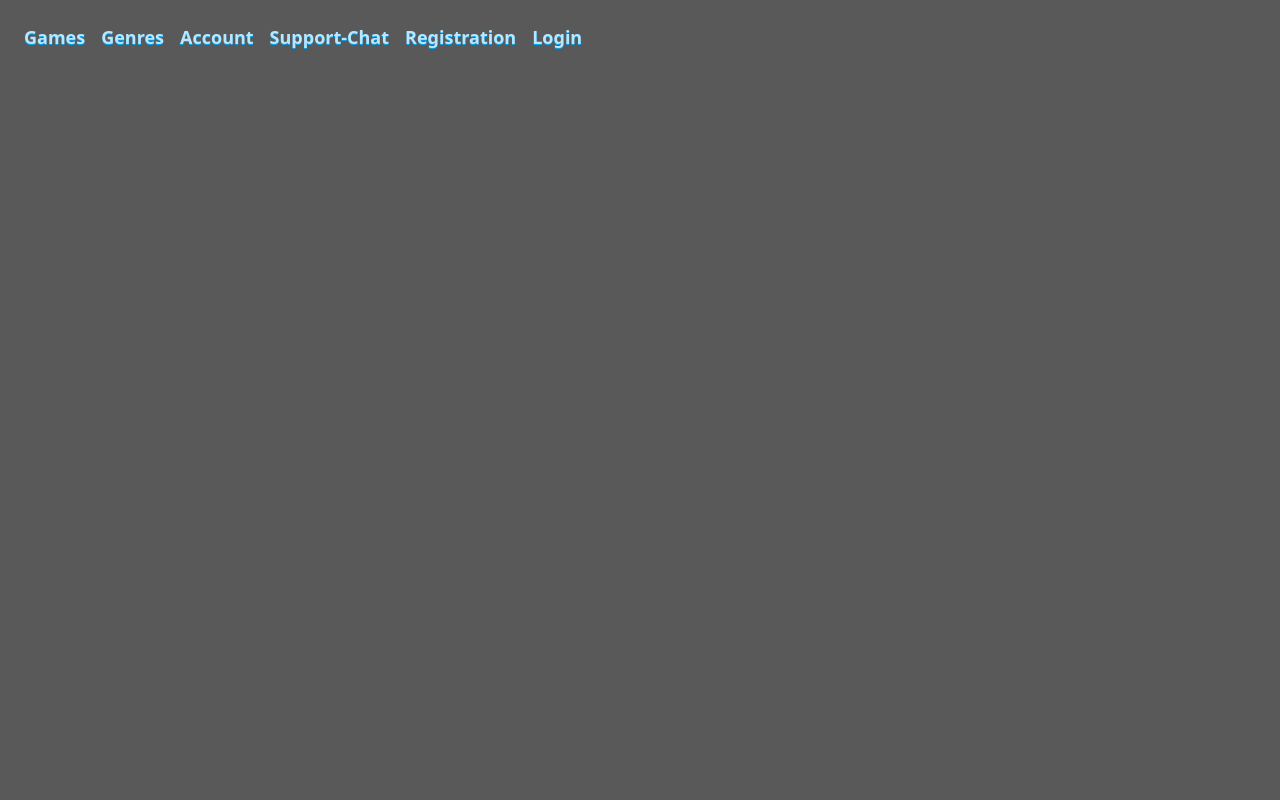
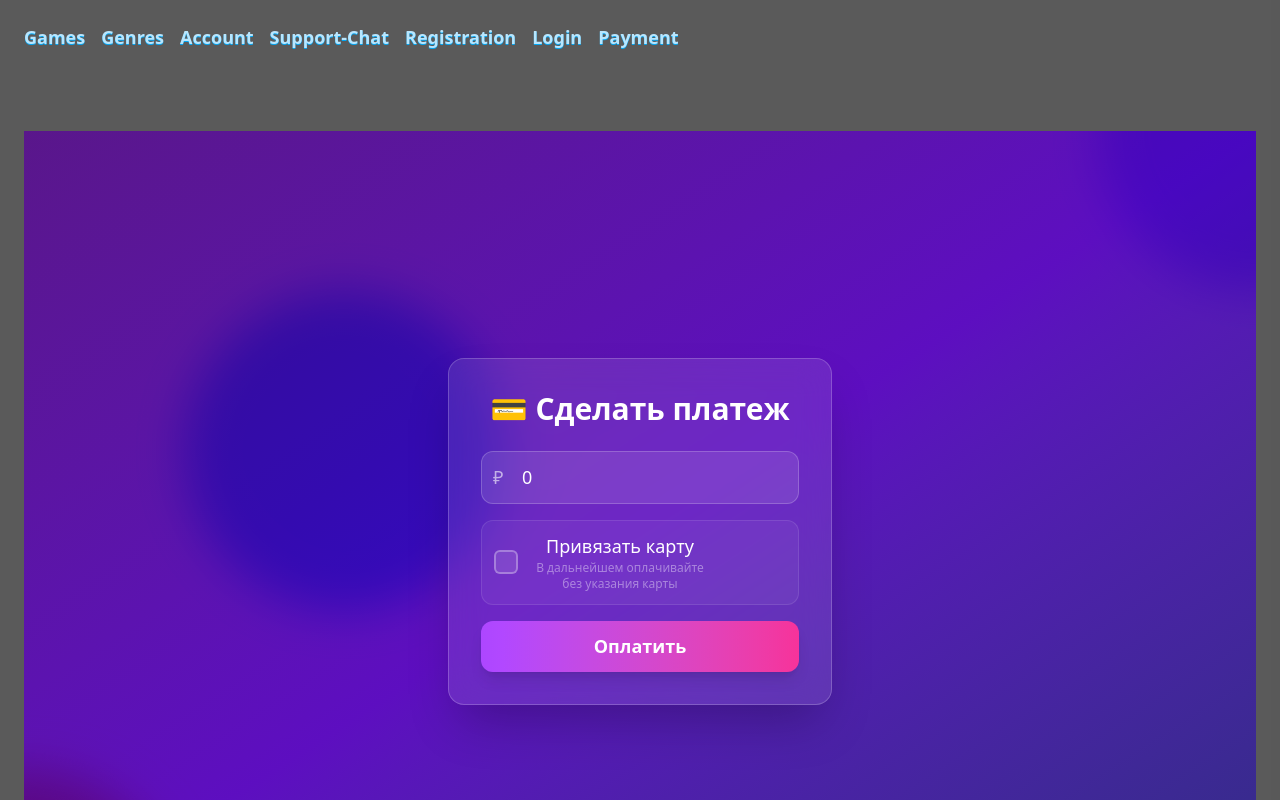
Before and after one commit to boso0zoku0/shop_frontend, a React (Vite) app: page /payment in a window 1280 px wide. Shown: the top 800 px of the page. Built offline with nearby package versions, Linux system fonts and the light colour scheme.

Commit message:
Implemented basic yookassa integration. The backend is ready, and there are several types of payments. the frontend needs to be adjusted a little, standard payment has already been implemented and with a linked card.

```diff
--- a/src/App.tsx
+++ b/src/App.tsx
@@ -1,6 +1,5 @@
 import './App.css'
 import {BrowserRouter as Router, Route, Routes} from 'react-router-dom';
-import MainPage from "./components/shop/ListGames.tsx";
 import Genres from "./components/shop/ListGenres.tsx";
 import ActionGames from "./components/shop/GamesAction.tsx";
 import StrategyGames from "./components/shop/GamesStrategy.tsx";
@@ -10,6 +9,7 @@ import RegistrationUsers from "./components/shop/Auth/Registration.tsx";
 import LoginUsers from "./components/shop/Auth/Login.tsx";
 import VoteGames from "./components/shop/VotePost.tsx";
 import ListGames from "./components/shop/ListGames.tsx";
+import Payment from "./components/shop/payments/payment.tsx";
 
 export default function App() {
   return (
@@ -28,6 +28,8 @@ export default function App() {
             </li>
             <li className="text-sky-200 text-shadow-2xs text-shadow-sky-500 font-thick"><a href="/login">Login</a>
             </li>
+            <li className="text-sky-200 text-shadow-2xs text-shadow-sky-500 font-thick"><a href="/payment">Payment</a>
+            </li>
           </ul>
         </nav>
         <Routes>
@@ -40,6 +42,7 @@ export default function App() {
           <Route path="/games/rpg" element={<RpgGames/>}/>
           <Route path="/ws" element={<ChatWebsocket/>}/>
           <Route path="/vote/:gameParam" element={<VoteGames />}/>
+          <Route path="/payment" element={<Payment />}/>
 
         </Routes>
 
--- /dev/null
+++ b/src/components/shop/payments/payment.tsx
@@ -0,0 +1,176 @@
+import React, {useEffect, useState} from "react";
+import axios from "axios";
+import {Lock} from "lucide-react";
+
+
+export default function Payment() {
+  const [price, setPrice] = useState<number>(0)
+  const [load, setLoad] = useState(false)
+  const [response, setResponse] = useState<any>(null)
+  const [error, setError] = useState<string | null>(null)
+  const [useSavedCard, setUseSavedCard] = useState(false) // новый state
+
+  const handlePayment = async () => {
+    if (!price || price <= 0) {
+      setError('Введите корректную сумму')
+      return
+    }
+
+    setLoad(true)
+    setError(null)
+    try {
+      // Выбираем эндпоинт в зависимости от чекбокса
+      const endpoint = useSavedCard
+        ? 'http://localhost:8000/payments/add/payment/future/linking'  // с привязкой карты
+        : 'http://localhost:8000/payments/add'               // обычный платеж
+
+      const resp = await axios.post(
+        `${endpoint}?price=${price}`,
+        {},
+        {withCredentials: true}
+      )
+
+      // Сохраняем ответ для отображения
+      setResponse(resp.data)
+
+      // Редирект на страницу оплаты ЮKassa (если есть)
+      if (resp.data.confirmation?.confirmation_url) {
+        window.location.href = resp.data.confirmation.confirmation_url
+      }
+
+    } catch (err) {
+      if (axios.isAxiosError(err)) {
+        if (err.response) {
+          setError(`Ошибка ${err.response.status}: ${err.response.data?.detail || 'Неизвестная ошибка'}`)
+        } else if (err.request) {
+          setError('Сервер не отвечает. Проверьте подключение.')
+        } else {
+          setError(`Ошибка запроса: ${err.message}`)
+        }
+      } else {
+        setError('Произошла неизвестная ошибка')
+      }
+    } finally {
+      setLoad(false)
+    }
+  }
+
+  return (
+    <div
+      className="relative flex items-center justify-center min-h-screen bg-gradient-to-br from-purple-900 via-violet-800 to-indigo-900 overflow-hidden">
+      {/* Анимированный фон */}
+      <div className="absolute inset-0 overflow-hidden">
+        <div
+          className="absolute -top-40 -right-40 w-80 h-80 bg-purple-500 rounded-full mix-blend-multiply filter blur-xl opacity-70 animate-blob"></div>
+        <div
+          className="absolute -bottom-40 -left-40 w-80 h-80 bg-pink-500 rounded-full mix-blend-multiply filter blur-xl opacity-70 animate-blob animation-delay-2000"></div>
+        <div
+          className="absolute top-40 left-40 w-80 h-80 bg-indigo-500 rounded-full mix-blend-multiply filter blur-xl opacity-70 animate-blob animation-delay-4000"></div>
+      </div>
+
+      {/* Основная карточка */}
+      <div className="relative bg-white/10 backdrop-blur-lg rounded-2xl shadow-2xl p-8 w-96 border border-white/20">
+        <h2 className="text-3xl font-bold text-white mb-6 text-center">
+          💳 Сделать платеж
+        </h2>
+
+        <div className="space-y-4">
+          {/* Поле ввода суммы */}
+          <div className="relative">
+            <div className="absolute inset-y-0 left-0 pl-3 flex items-center pointer-events-none">
+              <span className="text-white/60">₽</span>
+            </div>
+            <input
+              className="w-full pl-10 pr-4 py-3 bg-white/10 border border-white/20 rounded-xl text-white placeholder-white/40 focus:outline-none focus:ring-2 focus:ring-purple-400 transition-all"
+              type="number"
+              value={price}
+              onChange={(e) => setPrice(Number(e.target.value))}
+              placeholder="Введите сумму"
+              min="1"
+            />
+          </div>
+
+          {/* Чекбокс для привязки карты */}
+          <div className="flex items-center space-x-3 p-3 bg-white/5 rounded-xl border border-white/10">
+            <div
+              className={`relative w-6 h-6 rounded-md border-2 transition-all cursor-pointer flex items-center justify-center flex-shrink-0
+                ${useSavedCard
+                ? 'bg-purple-500 border-purple-400'
+                : 'bg-white/10 border-white/30'}`}
+              onClick={() => setUseSavedCard(!useSavedCard)}
+            >
+              {useSavedCard && (
+                <svg className="w-4 h-4 text-white" fill="currentColor" viewBox="0 0 20 20">
+                  <path fillRule="evenodd"
+                        d="M16.707 5.293a1 1 0 010 1.414l-8 8a1 1 0 01-1.414 0l-4-4a1 1 0 011.414-1.414L8 12.586l7.293-7.293a1 1 0 011.414 0z"
+                        clipRule="evenodd"/>
+                </svg>
+              )}
+            </div>
+
+            <div className="flex-1 min-w-0">
+              <p className="text-white font-medium">Привязать карту</p>
+              <p className="text-white/40 text-xs">В дальнейшем оплачивайте без указания карты</p>
+            </div>
+
+            {/* Бейдж с фиксированной шириной */}
+            <div className="flex-shrink-0 w-16 text-right">
+              {useSavedCard && (
+                <div className="bg-purple-500/20 text-purple-300 text-xs px-2 py-1 rounded-full inline-block">
+                  активно
+                </div>
+              )}
+            </div>
+          </div>
+
+          {/* Кнопка оплаты */}
+          <button
+            onClick={handlePayment}
+            disabled={load}
+            className="w-full py-3 px-4 bg-gradient-to-r from-purple-500 to-pink-500 hover:from-purple-600 hover:to-pink-600 text-white font-semibold rounded-xl shadow-lg transform transition-all duration-200 hover:scale-[1.02] disabled:opacity-50 disabled:cursor-not-allowed disabled:hover:scale-100"
+          >
+            {load ? (
+              <span className="flex items-center justify-center">
+                <svg className="animate-spin -ml-1 mr-3 h-5 w-5 text-white" xmlns="http://www.w3.org/2000/svg"
+                     fill="none" viewBox="0 0 24 24">
+                  <circle className="opacity-25" cx="12" cy="12" r="10" stroke="currentColor" strokeWidth="4"></circle>
+                  <path className="opacity-75" fill="currentColor"
+                        d="M4 12a8 8 0 018-8V0C5.373 0 0 5.373 0 12h4zm2 5.291A7.962 7.962 0 014 12H0c0 3.042 1.135 5.824 3 7.938l3-2.647z"></path>
+                </svg>
+                Обработка...
+              </span>
+            ) : useSavedCard ? 'Оплатить и привязать карту' : 'Оплатить'}
+          </button>
+
+          {/* Сообщение об ошибке */}
+          {error && (
+            <div className="p-3 bg-red-500/20 border border-red-500/30 rounded-xl text-red-200 text-sm">
+              <span className="flex items-center">
+                <svg className="w-4 h-4 mr-2" fill="currentColor" viewBox="0 0 20 20">
+                  <path fillRule="evenodd"
+                        d="M10 18a8 8 0 100-16 8 8 0 000 16zM8.707 7.293a1 1 0 00-1.414 1.414L8.586 10l-1.293 1.293a1 1 0 101.414 1.414L10 11.414l1.293 1.293a1 1 0 001.414-1.414L11.414 10l1.293-1.293a1 1 0 00-1.414-1.414L10 8.586 8.707 7.293z"
+                        clipRule="evenodd"/>
+                </svg>
+                {error}
+              </span>
+            </div>
+          )}
+
+          {/* Сообщение об успехе */}
+          {response && response.id && !load && (
+            <div className="p-3 bg-green-500/20 border border-green-500/30 rounded-xl text-green-200 text-sm">
+              <span className="flex items-center">
+                <svg className="w-4 h-4 mr-2" fill="currentColor" viewBox="0 0 20 20">
+                  <path fillRule="evenodd"
+                        d="M10 18a8 8 0 100-16 8 8 0 000 16zm3.707-9.293a1 1 0 00-1.414-1.414L9 10.586 7.707 9.293a1 1 0 00-1.414 1.414l2 2a1 1 0 001.414 0l4-4z"
+                        clipRule="evenodd"/>
+                </svg>
+                Платеж создан: {response.id.slice(0, 8)}...{response.id.slice(-4)}
+              </span>
+            </div>
+          )}
+        </div>
+      </div>
+    </div>
+  )
+}
```
